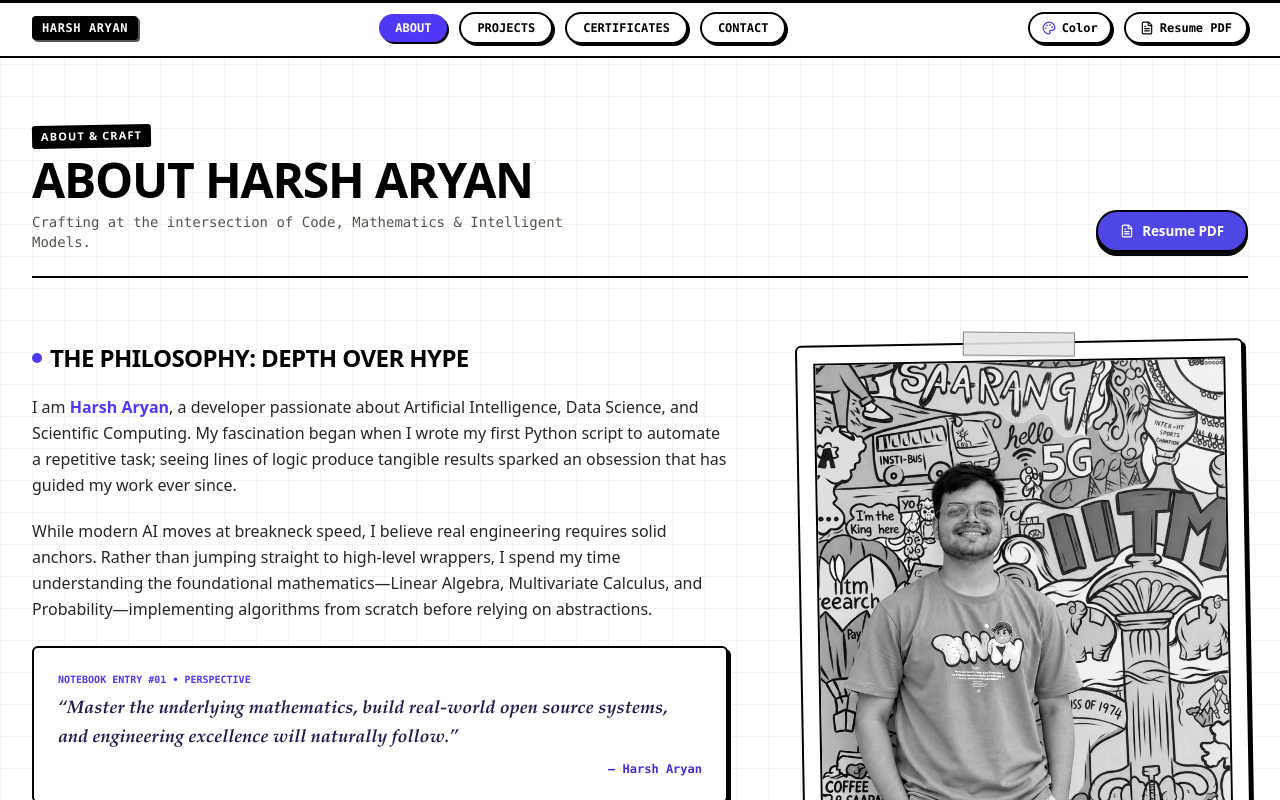
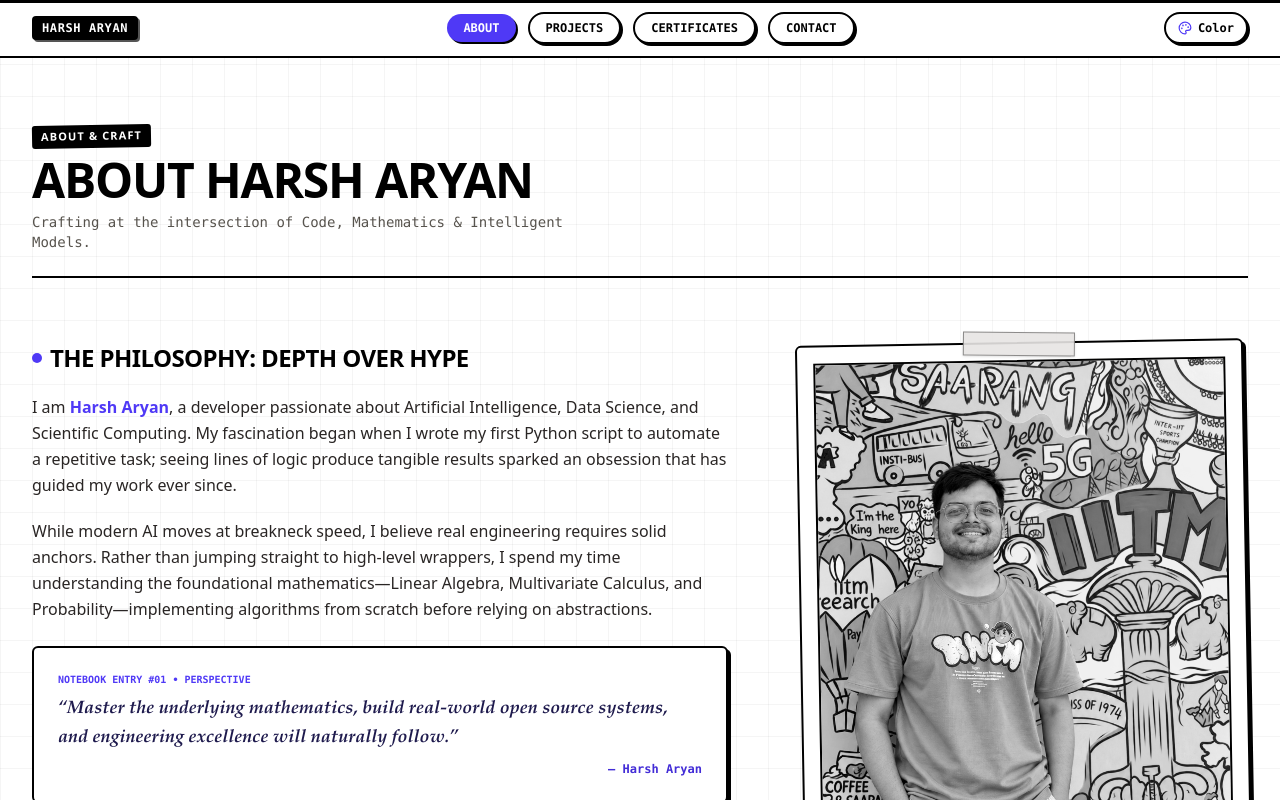
Before and after one commit to harsharyann/harsharyann, a Next.js app: page /about in a window 1280 px wide. Shown: the top 800 px of the page. Built offline with nearby package versions, Linux system fonts and the light colour scheme.

Commit message:
fix: remove resume button from navigation header and about page

```diff
--- a/src/app/about/page.tsx
+++ b/src/app/about/page.tsx
@@ -7,7 +7,6 @@ import {
   Brain,
   Code2,
   FolderGit2,
-  FileText,
   Compass,
 } from "lucide-react";
 
@@ -71,18 +70,6 @@ export default function AboutPage() {
             Crafting at the intersection of Code, Mathematics &amp; Intelligent Models.
           </p>
         </div>
-
-        {personal.resumeUrl && (
-          <a
-            href={personal.resumeUrl}
-            target="_blank"
-            rel="noreferrer"
-            className="sketch-button-solid text-xs"
-          >
-            <FileText className="w-3.5 h-3.5" />
-            <span>Resume PDF</span>
-          </a>
-        )}
       </div>
 
       {/* Main Narrative & Profile Dossier Grid */}
--- a/src/components/MagazineNav.tsx
+++ b/src/components/MagazineNav.tsx
@@ -3,8 +3,7 @@
 import React, { useState } from "react";
 import Link from "next/link";
 import { usePathname } from "next/navigation";
-import { Menu, X, FileText } from "lucide-react";
-import { portfolioData } from "@/data/portfolioData";
+import { Menu, X } from "lucide-react";
 import { ThemeToggle } from "./ThemeToggle";
 
 export function MagazineNav() {
@@ -55,21 +54,9 @@ export function MagazineNav() {
           })}
         </nav>
 
-        {/* Right side: ThemeToggle, Resume button & mobile menu hamburger */}
+        {/* Right side: ThemeToggle & mobile menu hamburger */}
         <div className="flex items-center gap-2 sm:gap-3">
           <ThemeToggle />
-
-          {portfolioData.personal.resumeUrl && (
-            <a
-              href={portfolioData.personal.resumeUrl}
-              target="_blank"
-              rel="noreferrer"
-              className="inline-flex items-center gap-1.5 text-xs font-mono font-bold border-2 border-black dark:border-white px-3.5 py-1.5 rounded-full bg-white dark:bg-stone-900 text-black dark:text-white shadow-[2px_2px_0_#000] dark:shadow-[2px_2px_0_#fff] hover:bg-black hover:text-white dark:hover:bg-white dark:hover:text-black transition-all"
-            >
-              <FileText className="w-3.5 h-3.5" />
-              <span>Resume PDF</span>
-            </a>
-          )}
 
           <button
             type="button"
```
